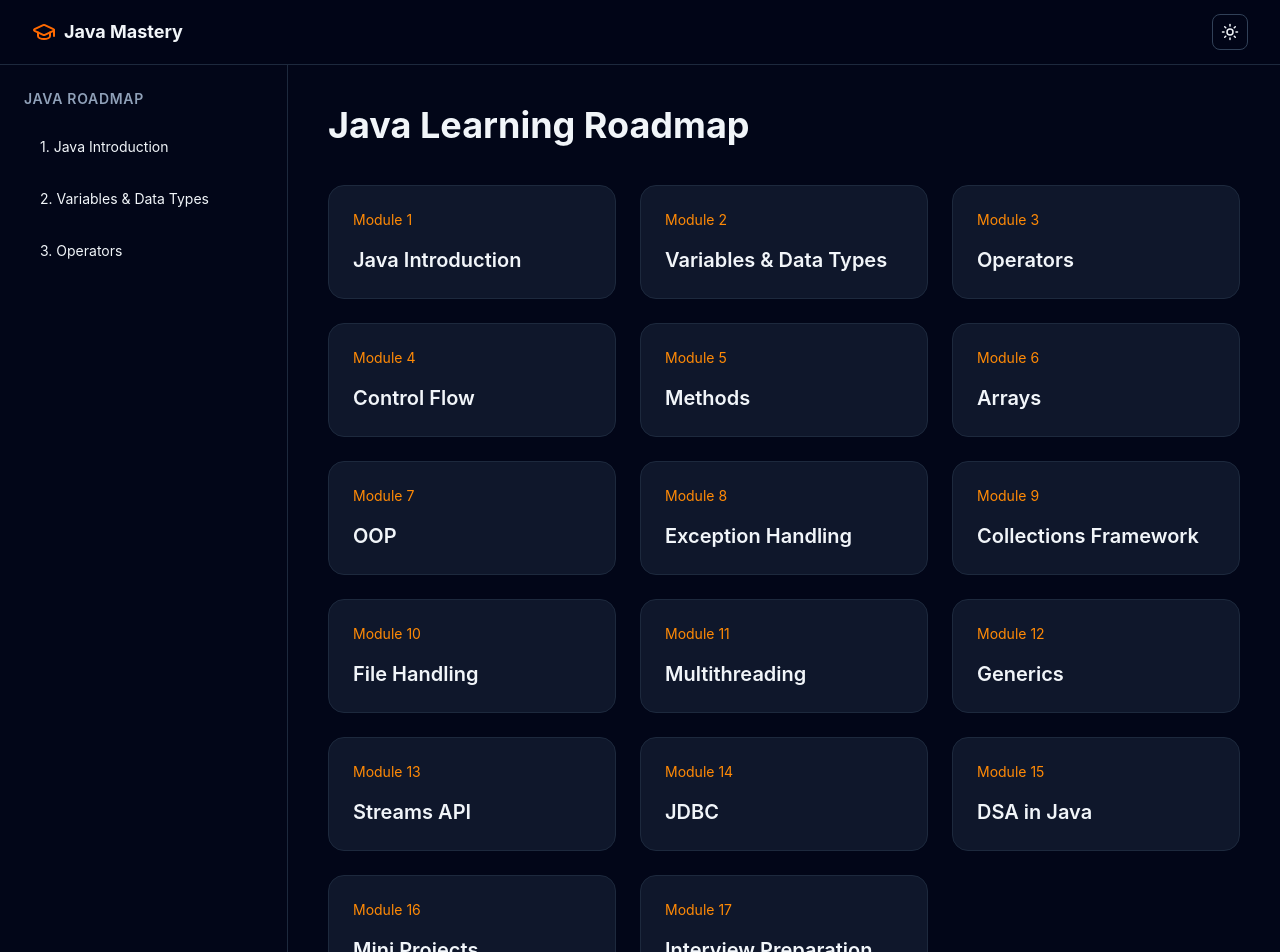
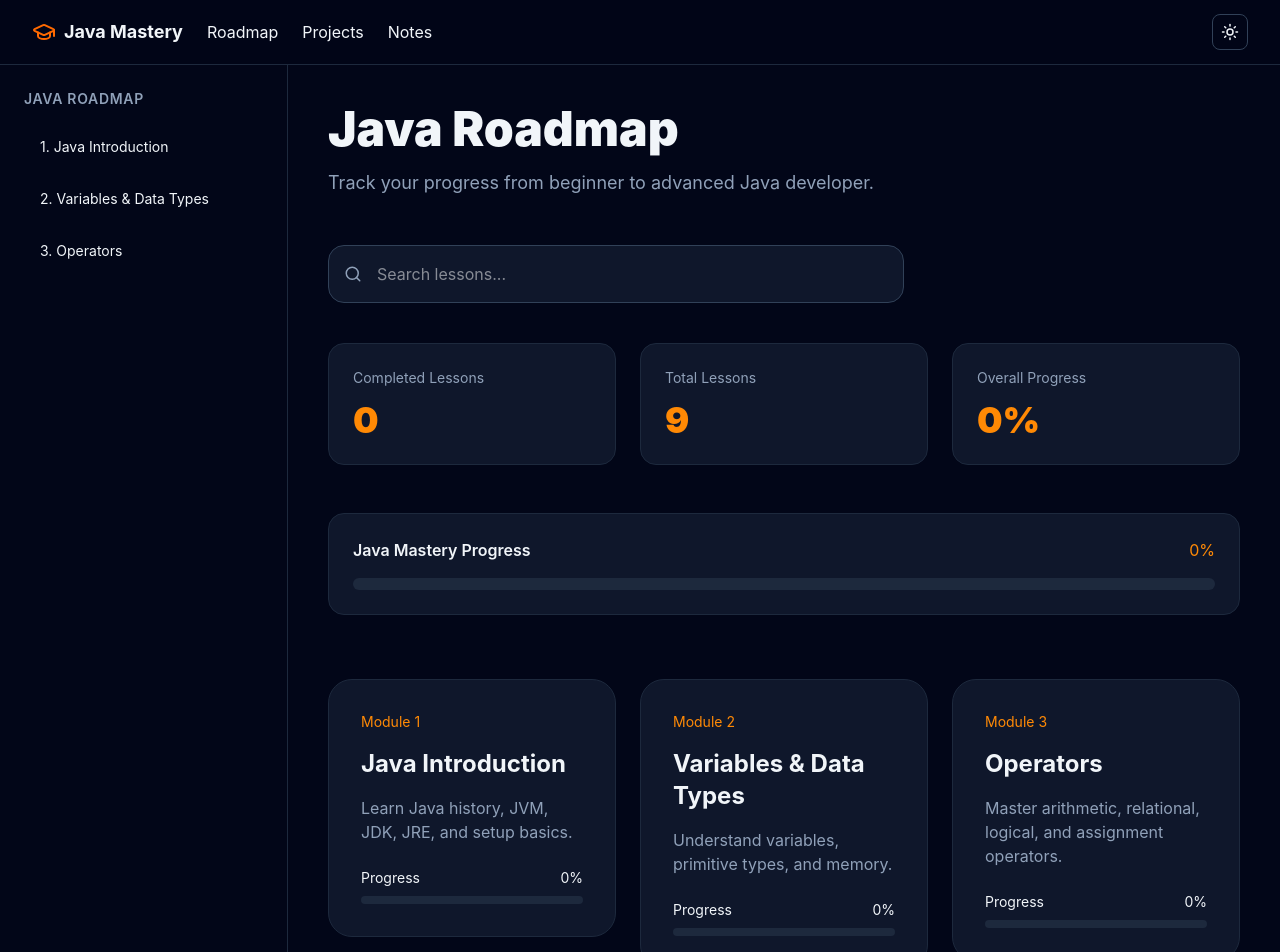
Before and after one commit to Arpitsingh16/java-mastery-platform, a React (Vite) app: page /java-mastery-platform/roadmap in a window 1280 px wide. Shown: the top 952 px of the page. Built offline with nearby package versions, Linux system fonts and the light colour scheme.

Commit message:
Build roadmap dashboard and progress system

```diff
--- a/src/components/layout/Navbar.jsx
+++ b/src/components/layout/Navbar.jsx
@@ -1,12 +1,21 @@
-import { Menu, GraduationCap } from 'lucide-react'
+import { Link } from 'react-router-dom'
+
+import {
+  Menu,
+  GraduationCap,
+} from 'lucide-react'
+
 import ThemeToggle from './ThemeToggle'
 
-export default function Navbar({ toggleSidebar }) {
+export default function Navbar({
+  toggleSidebar,
+}) {
   return (
     <header className="sticky top-0 z-50 border-b border-slate-800 bg-slate-950/90 backdrop-blur-md">
+
       <div className="flex h-16 items-center justify-between px-4 lg:px-8">
 
-        <div className="flex items-center gap-3">
+        <div className="flex items-center gap-6">
 
           <button
             onClick={toggleSidebar}
@@ -15,13 +24,40 @@ export default function Navbar({ toggleSidebar }) {
             <Menu size={24} />
           </button>
 
-          <div className="flex items-center gap-2">
+          <Link
+            to="/"
+            className="flex items-center gap-2"
+          >
             <GraduationCap className="text-orange-500" />
 
             <span className="text-lg font-bold">
               Java Mastery
             </span>
-          </div>
+          </Link>
+
+          <nav className="hidden gap-6 lg:flex">
+
+            <Link
+              to="/roadmap"
+              className="text-slate-300 hover:text-orange-400"
+            >
+              Roadmap
+            </Link>
+
+            <Link
+              to="/projects"
+              className="text-slate-300 hover:text-orange-400"
+            >
+              Projects
+            </Link>
+
+            <Link
+              to="/notes"
+              className="text-slate-300 hover:text-orange-400"
+            >
+              Notes
+            </Link>
+          </nav>
         </div>
 
         <ThemeToggle />
--- /dev/null
+++ b/src/components/ui/ProgressCard.jsx
@@ -0,0 +1,30 @@
+export default function ProgressCard({
+  title,
+  progress,
+}) {
+  return (
+    <div className="rounded-2xl border border-slate-800 bg-slate-900 p-6">
+
+      <div className="mb-4 flex items-center justify-between">
+
+        <h3 className="font-semibold">
+          {title}
+        </h3>
+
+        <span className="text-orange-400">
+          {progress}%
+        </span>
+      </div>
+
+      <div className="h-3 overflow-hidden rounded-full bg-slate-800">
+
+        <div
+          className="h-full rounded-full bg-orange-500 transition-all duration-500"
+          style={{
+            width: `${progress}%`,
+          }}
+        />
+      </div>
+    </div>
+  )
+}
--- /dev/null
+++ b/src/components/ui/SearchBar.jsx
@@ -0,0 +1,31 @@
+import { Search } from 'lucide-react'
+
+export default function SearchBar({
+  search,
+  setSearch,
+}) {
+  return (
+    <div className="relative w-full max-w-xl">
+
+      <Search
+        className="absolute left-4 top-1/2 -translate-y-1/2 text-slate-400"
+        size={18}
+      />
+
+      <input
+        type="text"
+        placeholder="Search lessons..."
+        value={search}
+        onChange={(e) =>
+          setSearch(e.target.value)
+        }
+        className="
+          w-full rounded-2xl border border-slate-700
+          bg-slate-900 py-4 pl-12 pr-4
+          text-white outline-none
+          transition focus:border-orange-500
+        "
+      />
+    </div>
+  )
+}
--- /dev/null
+++ b/src/components/ui/StatCard.jsx
@@ -0,0 +1,17 @@
+export default function StatCard({
+  title,
+  value,
+}) {
+  return (
+    <div className="rounded-2xl border border-slate-800 bg-slate-900 p-6">
+
+      <div className="text-sm text-slate-400">
+        {title}
+      </div>
+
+      <div className="mt-3 text-4xl font-black text-orange-400">
+        {value}
+      </div>
+    </div>
+  )
+}
--- a/src/hooks/useProgress.js
+++ b/src/hooks/useProgress.js
@@ -1,4 +1,6 @@
 import { useEffect, useState } from 'react'
+
+import { modules } from '../data/modules'
 
 export default function useProgress() {
   const [completedLessons, setCompletedLessons] =
@@ -30,8 +32,41 @@ export default function useProgress() {
     )
   }
 
+  const totalLessons = modules.reduce(
+    (acc, module) =>
+      acc + module.lessons.length,
+    0
+  )
+
+  const completedCount =
+    completedLessons.length
+
+  const overallProgress = Math.round(
+    (completedCount / totalLessons) * 100
+  )
+
+  function getModuleProgress(module) {
+    const lessonSlugs =
+      module.lessons.map(
+        (lesson) => lesson.slug
+      )
+
+    const completed =
+      lessonSlugs.filter((slug) =>
+        completedLessons.includes(slug)
+      ).length
+
+    return Math.round(
+      (completed / lessonSlugs.length) * 100
+    )
+  }
+
   return {
     completedLessons,
     markLessonComplete,
+    totalLessons,
+    completedCount,
+    overallProgress,
+    getModuleProgress,
   }
 }
--- a/src/pages/ModulePage.jsx
+++ b/src/pages/ModulePage.jsx
@@ -1,6 +1,10 @@
 import { Link, useParams } from 'react-router-dom'
 
+import { CheckCircle } from 'lucide-react'
+
 import { modules } from '../data/modules'
+
+import useProgress from '../hooks/useProgress'
 
 export default function ModulePage() {
   const { id } = useParams()
@@ -8,6 +12,11 @@ export default function ModulePage() {
   const module = modules.find(
     (m) => m.id === Number(id)
   )
+
+  const {
+    completedLessons,
+    getModuleProgress,
+  } = useProgress()
 
   if (!module) {
     return <h1>Module not found</h1>
@@ -18,9 +27,16 @@ export default function ModulePage() {
 
       <div className="mb-10">
 
-        <h1 className="mb-4 text-5xl font-bold">
+        <div className="mb-4 flex items-center justify-between">
+
+          <h1 className="text-5xl font-bold">
             {module.title}
           </h1>
+
+          <div className="rounded-xl bg-orange-500 px-4 py-2 text-sm font-semibold">
+            {getModuleProgress(module)}%
+          </div>
+        </div>
 
         <p className="text-lg text-slate-400">
           {module.description}
@@ -29,28 +45,50 @@ export default function ModulePage() {
 
       <div className="space-y-4">
 
-        {module.lessons.map((lesson) => (
+        {module.lessons.map((lesson) => {
+          const completed =
+            completedLessons.includes(
+              lesson.slug
+            )
+
+          return (
             <Link
               key={lesson.slug}
               to={`/lesson/${lesson.slug}`}
-            className="block rounded-2xl border border-slate-800 bg-slate-900 p-6 transition hover:border-orange-500"
+              className="
+                flex items-center justify-between
+                rounded-2xl border border-slate-800
+                bg-slate-900 p-6 transition
+                hover:border-orange-500
+              "
             >
+              <div>
                 <h2 className="text-2xl font-semibold">
                   {lesson.title}
                 </h2>
-          </Link>
-        ))}
               </div>
 
-      <div className="mt-12 rounded-2xl border border-orange-500/30 bg-orange-500/10 p-8">
+              {completed && (
+                <CheckCircle className="text-green-500" />
+              )}
+            </Link>
+          )
+        })}
+      </div>
+
+      <div className="mt-12 rounded-3xl border border-orange-500/30 bg-orange-500/10 p-8">
 
         <h2 className="mb-4 text-3xl font-bold text-orange-400">
-          Module Project
+          Final Module Project
         </h2>
 
-        <p className="text-xl">
+        <p className="mb-6 text-xl">
           {module.project.title}
         </p>
+
+        <button className="rounded-xl bg-orange-500 px-6 py-3 font-semibold">
+          View Project
+        </button>
       </div>
     </div>
   )
--- /dev/null
+++ b/src/pages/NotesPage.jsx
@@ -0,0 +1,41 @@
+export default function NotesPage() {
+  const notes = [
+    {
+      title: 'Java Introduction Notes',
+      file: '/notes/java-introduction-notes.pdf',
+    },
+  ]
+
+  return (
+    <div className="mx-auto max-w-5xl">
+
+      <h1 className="mb-10 text-5xl font-bold">
+        Download Notes
+      </h1>
+
+      <div className="grid gap-6 md:grid-cols-2">
+
+        {notes.map((note) => (
+          <a
+            key={note.title}
+            href={note.file}
+            download
+            className="
+              rounded-2xl border border-slate-800
+              bg-slate-900 p-6 transition
+              hover:border-orange-500
+            "
+          >
+            <h2 className="text-2xl font-semibold">
+              {note.title}
+            </h2>
+
+            <p className="mt-4 text-orange-400">
+              Download PDF
+            </p>
+          </a>
+        ))}
+      </div>
+    </div>
+  )
+}
--- a/src/pages/RoadmapPage.jsx
+++ b/src/pages/RoadmapPage.jsx
@@ -1,46 +1,134 @@
-const roadmap = [
-  'Java Introduction',
-  'Variables & Data Types',
-  'Operators',
-  'Control Flow',
-  'Methods',
-  'Arrays',
-  'OOP',
-  'Exception Handling',
-  'Collections Framework',
-  'File Handling',
-  'Multithreading',
-  'Generics',
-  'Streams API',
-  'JDBC',
-  'DSA in Java',
-  'Mini Projects',
-  'Interview Preparation',
-]
+import { useState } from 'react'
+
+import { Link } from 'react-router-dom'
+
+import { motion } from 'framer-motion'
+
+import { modules } from '../data/modules'
+
+import SearchBar from '../components/ui/SearchBar'
+
+import ProgressCard from '../components/ui/ProgressCard'
+
+import StatCard from '../components/ui/StatCard'
+
+import useProgress from '../hooks/useProgress'
 
 export default function RoadmapPage() {
+  const [search, setSearch] = useState('')
+
+  const {
+    completedCount,
+    totalLessons,
+    overallProgress,
+    getModuleProgress,
+  } = useProgress()
+
+  const filteredModules = modules.filter(
+    (module) =>
+      module.title
+        .toLowerCase()
+        .includes(search.toLowerCase())
+  )
+
   return (
-    <div className="mx-auto max-w-6xl">
+    <div className="mx-auto max-w-7xl">
 
-      <h1 className="mb-10 text-4xl font-bold">
-        Java Learning Roadmap
-      </h1>
+      <div className="mb-12">
+
+        <h1 className="mb-4 text-5xl font-black">
+          Java Roadmap
+        </h1>
+
+        <p className="max-w-2xl text-lg text-slate-400">
+          Track your progress from beginner
+          to advanced Java developer.
+        </p>
+      </div>
+
+      <div className="mb-10">
+        <SearchBar
+          search={search}
+          setSearch={setSearch}
+        />
+      </div>
+
+      <div className="mb-12 grid gap-6 md:grid-cols-3">
+
+        <StatCard
+          title="Completed Lessons"
+          value={completedCount}
+        />
+
+        <StatCard
+          title="Total Lessons"
+          value={totalLessons}
+        />
+
+        <StatCard
+          title="Overall Progress"
+          value={`${overallProgress}%`}
+        />
+      </div>
+
+      <div className="mb-16">
+
+        <ProgressCard
+          title="Java Mastery Progress"
+          progress={overallProgress}
+        />
+      </div>
 
       <div className="grid gap-6 md:grid-cols-2 xl:grid-cols-3">
 
-        {roadmap.map((item, index) => (
-          <div
-            key={item}
-            className="rounded-2xl border border-slate-800 bg-slate-900 p-6 transition hover:-translate-y-1 hover:border-orange-500"
+        {filteredModules.map((module) => (
+          <motion.div
+            key={module.id}
+            whileHover={{ y: -5 }}
+            transition={{ duration: 0.2 }}
           >
-            <div className="mb-4 text-sm text-orange-400">
-              Module {index + 1}
-            </div>
+            <Link
+              to={`/module/${module.id}`}
+              className="
+                block rounded-3xl border border-slate-800
+                bg-slate-900 p-8 transition
+                hover:border-orange-500
+              "
+            >
+              <div className="mb-4 text-sm text-orange-400">
+                Module {module.id}
+              </div>
 
-            <h2 className="text-xl font-semibold">
-              {item}
-            </h2>
-          </div>
+              <h2 className="mb-4 text-2xl font-bold">
+                {module.title}
+              </h2>
+
+              <p className="mb-6 text-slate-400">
+                {module.description}
+              </p>
+
+              <div className="mb-2 flex justify-between text-sm">
+
+                <span>Progress</span>
+
+                <span>
+                  {getModuleProgress(module)}%
+                </span>
+              </div>
+
+              <div className="h-2 overflow-hidden rounded-full bg-slate-800">
+
+                <div
+                  className="h-full rounded-full bg-orange-500"
+                  style={{
+                    width: `${getModuleProgress(
+                      module
+                    )}%`,
+                  }}
+                />
+              </div>
+            </Link>
+          </motion.div>
         ))}
       </div>
     </div>
--- a/src/routes/AppRoutes.jsx
+++ b/src/routes/AppRoutes.jsx
@@ -7,6 +7,7 @@ import RoadmapPage from '../pages/RoadmapPage'
 import ModulePage from '../pages/ModulePage'
 import LessonPage from '../pages/LessonPage'
 import ProjectsPage from '../pages/ProjectsPage'
+import NotesPage from '../pages/NotesPage'
 import NotFoundPage from '../pages/NotFoundPage'
 
 export default function AppRoutes() {
@@ -59,6 +60,15 @@ export default function AppRoutes() {
       />
 
       <Route
+        path="/notes"
+        element={
+          <MainLayout>
+            <NotesPage />
+          </MainLayout>
+        }
+      />
+
+      <Route
         path="*"
         element={<NotFoundPage />}
       />
```
Also changed, not shown: 1 other file (tests, documents, lock files or other folders). Lines whose indentation alone changed are shown as unchanged.
